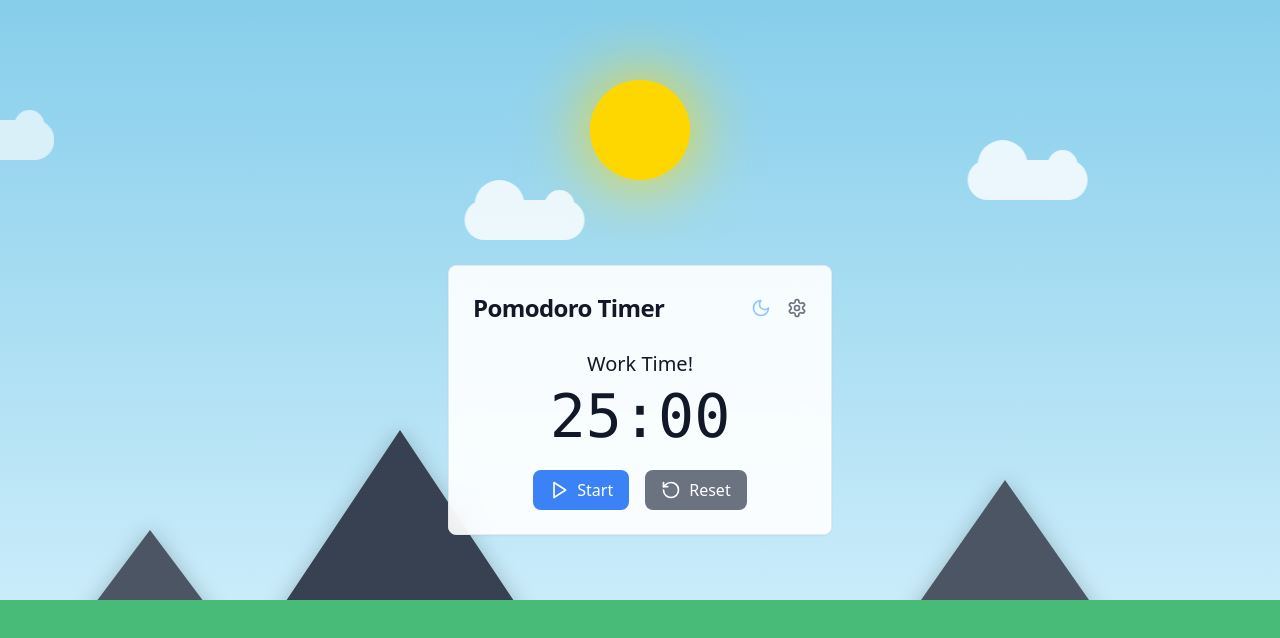
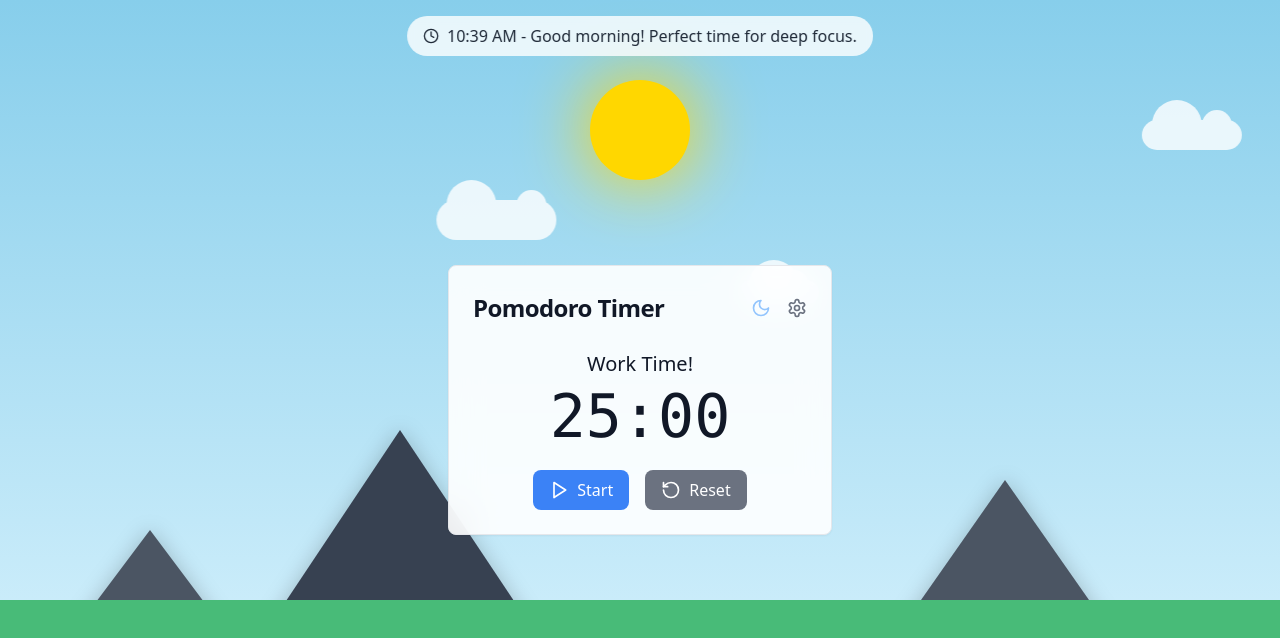
Before and after one commit to ShiiiivanshSingh/Pomodoro-App, a React (Create React App) app: page / in a window 1280 px wide. Both pictures are taken after a click on the button "Get Started". Shown: the top 638 px of the page. Built offline with nearby package versions, Linux system fonts and the light colour scheme.

Commit message:
Fixed Conflicts

```diff
--- a/src/App.css
+++ b/src/App.css
@@ -113,7 +113,10 @@
   position: absolute;
   background: white;
   border-radius: 50px;
-  animation: float linear infinite;
+  opacity: 0.8;
+  will-change: transform;
+  pointer-events: none;
+  animation: moveCloud linear infinite;
 }
 
 .cloud::before,
@@ -139,51 +142,33 @@
 }
 
 .cloud1 {
-  width: 120px;
-  height: 40px;
+  width: 100px;
+  height: 30px;
   top: 15%;
-  animation-duration: 35s;
+  animation-duration: 30s;
 }
 
 .cloud2 {
   width: 120px;
   height: 40px;
   top: 25%;
-  animation-duration: 45s;
-  animation-delay: -15s;
+  animation-duration: 40s;
+  animation-delay: -20s;
 }
 
 .cloud3 {
-  width: 120px;
-  height: 40px;
-  top: 20%;
-  animation-duration: 40s;
-  animation-delay: -25s;
-}
-
-@keyframes float {
-  from {
-    transform: translateX(-200px);
-    opacity: 0;
-  }
-  10% {
-    opacity: 0.8;
-  }
-  90% {
-    opacity: 0.8;
-  }
-  to {
-    transform: translateX(calc(100vw + 200px));
-    opacity: 0;
-  }
+  width: 80px;
+  height: 25px;
+  top: 35%;
+  animation-duration: 35s;
+  animation-delay: -10s;
 }
 
 /* Night mode clouds */
 .night .cloud,
 .night .cloud::before,
 .night .cloud::after {
-  background: rgba(74, 85, 104, 0.4);
-  filter: brightness(0.7);
+  background: rgba(255, 255, 255, 0.3);
 }
 
 /* Birds */
@@ -542,3 +527,12 @@ button:hover {
   transform: rotate(-90deg);
   transform-origin: 50% 50%;
 }
+
+@keyframes moveCloud {
+  from {
+    transform: translateX(100vw);
+  }
+  to {
+    transform: translateX(-200px);
+  }
+}
--- a/src/App.js
+++ b/src/App.js
@@ -1,8 +1,8 @@
 import './App.css';
 import './index.css';
 
-import React, { useState, useEffect } from 'react';
-import { Bell, Pause, Play, RotateCcw, Settings, Sun, Moon } from 'lucide-react';
+import React, { useState, useEffect, memo } from 'react';
+import { Bell, Pause, Play, RotateCcw, Settings, Sun, Moon, Clock } from 'lucide-react';
 import { Card, CardContent, CardHeader, CardTitle } from './components/ui/card';
 import { Slider } from './components/ui/slider';
 import { Alert, AlertDescription } from './components/ui/alert';
@@ -15,6 +15,39 @@ import {
 } from "./components/ui/dialog";
 import LandingPage from './components/LandingPage';
 import { Switch } from './components/ui/switch';
+
+// Memoize the background components to prevent re-renders
+const MemoizedDayBackground = memo(() => (
+  <div className="absolute inset-0 overflow-hidden">
+    <div className="sun-animation">
+      <div className="sun" />
+    </div>
+    <div className="cloud cloud1" />
+    <div className="cloud cloud2" />
+    <div className="cloud cloud3" />
+    <div className="mountain mountain1" />
+    <div className="mountain mountain2" />
+    <div className="mountain mountain3" />
+    <div className="ground" />
+  </div>
+));
+
+const MemoizedNightBackground = memo(() => (
+  <div className="absolute inset-0 overflow-hidden">
+    <div className="stars" />
+    <div className="shooting-star" />
+    <div className="moon">
+      <div className="moon-craters" />
+    </div>
+    <div className="cloud cloud1" />
+    <div className="cloud cloud2" />
+    <div className="cloud cloud3" />
+    <div className="mountain mountain1 night-mountain" />
+    <div className="mountain mountain2 night-mountain" />
+    <div className="mountain mountain3 night-mountain" />
+    <div className="ground night" />
+  </div>
+));
 
 const App = () => {
   const [timeLeft, setTimeLeft] = useState(25 * 60);
@@ -29,21 +62,9 @@ const App = () => {
   const [showLandingPage, setShowLandingPage] = useState(true);
   const [notifications, setNotifications] = useState(true);
   const [soundEnabled, setSoundEnabled] = useState(true);
+  const [currentTime, setCurrentTime] = useState(new Date());
 
-  // Check if it's daytime (between 6 AM and 6 PM)
-  useEffect(() => {
-    const checkDayTime = () => {
-      const hour = new Date().getHours();
-      setIsDaytime(hour >= 6 && hour < 18); //for test only night-> setIsDaytime(hour >= 18 && hour < 6);
-    };
-
-    checkDayTime(); // Initial check
-    const interval = setInterval(checkDayTime, 60000); // Check every minute
-
-    return () => clearInterval(interval);
-  }, []);
-
-  // Timer logic
+  // Move timer logic into a separate useEffect
   useEffect(() => {
     let interval = null;
     if (isRunning) {
@@ -65,7 +86,23 @@ const App = () => {
       }, 1000);
     }
     return () => clearInterval(interval);
-  }, [isRunning, timeLeft, isBreak, sessionDuration, breakDuration]);
+  }, [isRunning, isBreak, sessionDuration, breakDuration]);
+
+  // Add time check and update effect
+  useEffect(() => {
+    const checkTimeAndUpdate = () => {
+      const now = new Date();
+      setCurrentTime(now);
+      const hour = now.getHours();
+      // Set dark mode if time is between 6 PM (18) and 6 AM
+      setIsDarkMode(hour >= 18 || hour < 6);
+    };
+
+    checkTimeAndUpdate(); // Initial check
+    const interval = setInterval(checkTimeAndUpdate, 60000); // Update every minute
+
+    return () => clearInterval(interval);
+  }, []);
 
   const toggleTimer = () => setIsRunning(!isRunning);
   const resetTimer = () => {
@@ -104,46 +141,43 @@ const App = () => {
 
   const toggleTheme = () => {
     setIsDarkMode(!isDarkMode);
+    setIsDaytime(!isDaytime);
   };
 
-  // Modify the theme logic to properly handle dark mode
-  const theme = isDarkMode ? 'night-bg' : (isDaytime ? 'day-bg' : 'night-bg');
+  // Modify the theme logic to use only isDarkMode
+  const theme = isDarkMode ? 'night-bg' : 'day-bg';
 
-  // Determine which background to show based on both isDarkMode and isDaytime
-  const shouldShowNightBackground = isDarkMode || !isDaytime;
+  // Use only isDarkMode to determine background
+  const shouldShowNightBackground = isDarkMode;
 
-  // Dynamic background elements
-  const DayBackground = () => (
-    <div className="absolute inset-0 overflow-hidden">
-      <div className="sun-animation">
-        <div className="sun" />
-      </div>
-      <div className="cloud cloud1" />
-      <div className="cloud cloud2" />
-      <div className="cloud cloud3" />
-      <div className="mountain mountain1" />
-      <div className="mountain mountain2" />
-      <div className="mountain mountain3" />
-      <div className="ground" />
-    </div>
-  );
+  // Format time for display
+  const formatTimeDisplay = (date) => {
+    return date.toLocaleTimeString('en-US', {
+      hour: 'numeric',
+      minute: '2-digit',
+      hour12: true
+    });
+  };
 
-  const NightBackground = () => (
-    <div className="absolute inset-0 overflow-hidden">
-      <div className="stars" />
-      <div className="shooting-star" />
-      <div className="moon">
-        <div className="moon-craters" />
-      </div>
-      <div className="cloud cloud1" />
-      <div className="cloud cloud2" />
-      <div className="cloud cloud3" />
-      <div className="mountain mountain1 night-mountain" />
-      <div className="mountain mountain2 night-mountain" />
-      <div className="mountain mountain3 night-mountain" />
-      <div className="ground night" />
-    </div>
-  );
+  // Add function to get custom message based on hour
+  const getTimeMessage = (hour) => {
+    if (hour >= 5 && hour < 12) {
+      return "Good morning! Perfect time for deep focus.";
+    } else if (hour >= 12 && hour < 15) {
+      return "Good afternoon! Keep up the momentum.";
+    } else if (hour >= 15 && hour < 17) {
+      return "Mid-afternoon! Push through with focus.";
+    } else if (hour >= 17 && hour < 20) {
+      return "Early evening! Make the most of remaining daylight.";
+    } else if (hour >= 20 && hour < 23) {
+      return "Evening time! Wind down with focused work.";
+    } else if (hour >= 23 || hour < 1) {
+      return "Late night! Consider resting soon.";
+    } else if (hour >= 1 && hour < 5) {
+      return "It's very late! Make sure to rest well.";
+    }
+    return "Stay focused!";
+  };
 
   return (
     <>
@@ -155,7 +189,17 @@ const App = () => {
         />
       ) : (
         <div className={`flex justify-center items-center min-h-screen relative ${theme}`}>
-          {shouldShowNightBackground ? <NightBackground /> : <DayBackground />}
+          {shouldShowNightBackground ? <MemoizedNightBackground /> : <MemoizedDayBackground />}
+
+          {/* Updated Time Display with custom message */}
+          <div className={`absolute top-4 left-1/2 transform -translate-x-1/2 flex items-center gap-2 px-4 py-2 rounded-full ${
+            isDarkMode ? 'bg-gray-800/80 text-gray-200' : 'bg-white/80 text-gray-800'
+          } backdrop-blur-sm`}>
+            <Clock className="h-4 w-4" />
+            <span className="font-medium">
+              {formatTimeDisplay(currentTime)} - {getTimeMessage(currentTime.getHours())}
+            </span>
+          </div>
 
           <Card className={`w-96 ${shouldShowNightBackground ? 'bg-gray-900/90' : 'bg-white/90'} backdrop-blur-lg`}>
             <CardHeader>
@@ -167,6 +211,7 @@ const App = () => {
                   <button
                     onClick={toggleTheme}
                     className="p-2 rounded-full hover:bg-gray-800 dark:hover:bg-gray-100"
+                    aria-label={isDarkMode ? "Switch to light mode" : "Switch to dark mode"}
                   >
                     {isDarkMode ?
                       <Sun className="h-5 w-5 text-yellow-500" /> :
--- a/src/components/DayBackground.tsx
+++ b/src/components/DayBackground.tsx
@@ -1,13 +1,22 @@
 import Cloud from './ui/Cloud';
 
-const DayBackground = () => (
+const DayBackground = () => {
+  const windowWidth = typeof window !== 'undefined' ? window.innerWidth : 1000;
+
+  return (
     <div className="absolute inset-0 overflow-hidden">
-    <Cloud className="cloud cloud1" startPosition={0} />
-    <Cloud className="cloud cloud2" startPosition={50} />
-    <Cloud className="cloud cloud3" startPosition={100} />
+      <div className="sun-animation">
+        <div className="sun" />
+      </div>
+      <Cloud className="cloud1" startPosition={windowWidth} />
+      <Cloud className="cloud2" startPosition={windowWidth + 400} />
+      <Cloud className="cloud3" startPosition={windowWidth + 800} />
       <div className="mountain mountain1" />
       <div className="mountain mountain2" />
       <div className="mountain mountain3" />
       <div className="ground" />
     </div>
   );
+};
+
+export default DayBackground;
--- a/src/components/ui/Cloud.tsx
+++ b/src/components/ui/Cloud.tsx
@@ -1,4 +1,5 @@
 import * as React from "react";
+import { useEffect, useRef } from "react";
 import { cn } from "../../lib/utils";
 
 interface CloudProps {
@@ -7,23 +8,52 @@ interface CloudProps {
 }
 
 const Cloud: React.FC<CloudProps> = ({ className, startPosition }) => {
-  const [position, setPosition] = React.useState(startPosition);
+  const cloudRef = useRef<HTMLDivElement>(null);
+  const animationRef = useRef<number | undefined>(undefined);
+  const positionRef = useRef<number>(startPosition);
+  const speedRef = useRef<number>(Math.random() * 0.3 + 0.2); // Random speed between 0.2 and 0.5
 
-  React.useEffect(() => {
-    const interval = setInterval(() => {
-      setPosition((prev) => (prev >= 100 ? -10 : prev + 0.1)); // Move cloud to the right
-    }, 100); // Update position every 100ms
+  useEffect(() => {
+    let lastTime = performance.now();
 
-    return () => clearInterval(interval); // Cleanup on unmount
+    const animate = (currentTime: number) => {
+      const deltaTime = currentTime - lastTime;
+      lastTime = currentTime;
+
+      if (cloudRef.current) {
+        positionRef.current -= speedRef.current * deltaTime * 0.1;
+
+        // Reset position when cloud moves off screen
+        if (positionRef.current < -200) {
+          positionRef.current = window.innerWidth + 100;
+        }
+
+        cloudRef.current.style.transform = `translateX(${positionRef.current}px)`;
+      }
+
+      animationRef.current = requestAnimationFrame(animate);
+    };
+
+    animationRef.current = requestAnimationFrame(animate);
+
+    return () => {
+      if (animationRef.current) {
+        cancelAnimationFrame(animationRef.current);
+      }
+    };
   }, []);
 
-  const cloudStyle: React.CSSProperties = {
-    position: 'absolute',
-    left: `${position}vw`, // Use the updated position
-    top: `${Math.random() * 50}vh`, // Random height
-  };
-
-  return <div className={`cloud ${className}`} style={cloudStyle} />;
+  return (
+    <div
+      ref={cloudRef}
+      className={`cloud ${className}`}
+      style={{
+        position: 'absolute',
+        willChange: 'transform',
+        transform: `translateX(${startPosition}px)`
+      }}
+    />
+  );
 };
 
 export default Cloud;
```
Lines whose indentation alone changed are shown as unchanged.
